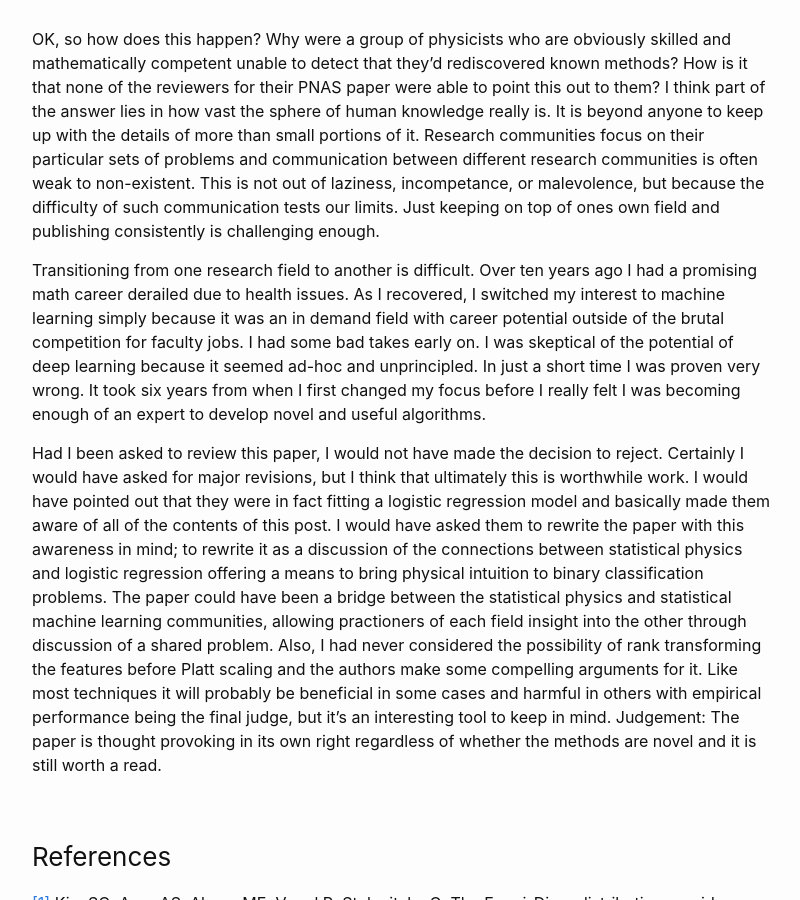
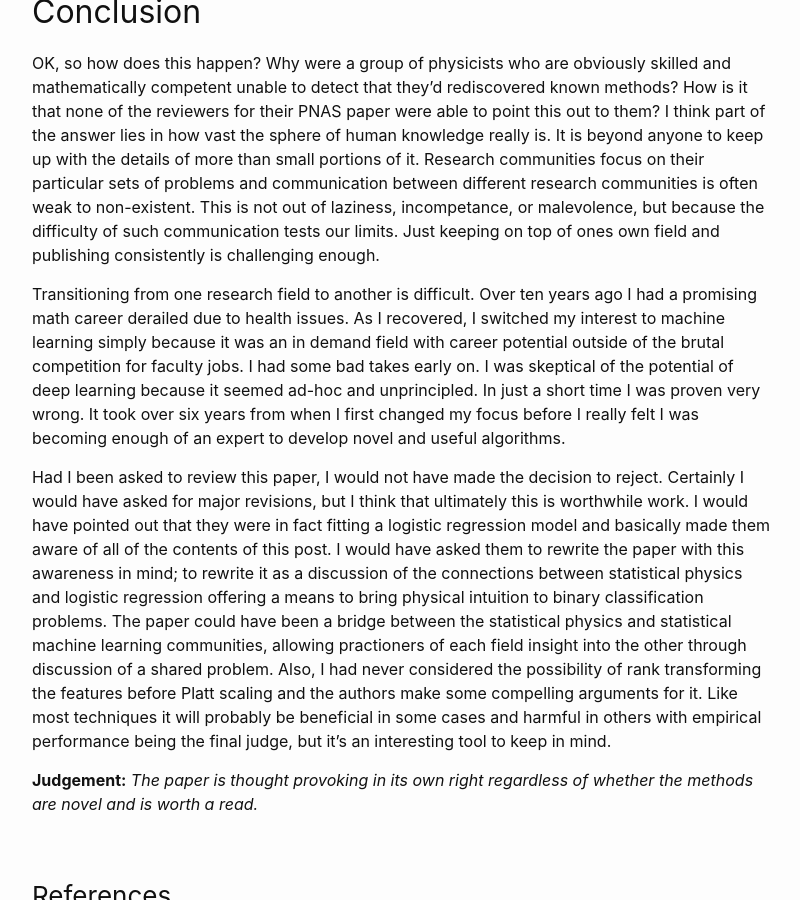
Before and after one commit to steppi/steppi.github.io, a Jekyll site: the page built from _posts/2021-10-01-fermi-dirac.md, in a window 1280 px wide and 900 px high, scrolled down 12914 px. Shown: the whole window, without its empty margins (238-1038 px from the left). Built offline with Jekyll 4.4.1, drawn with Linux system fonts in a browser that asks for light colours; some of the changed text lies outside the part shown.

Commit message:
Small edits

```diff
--- a/_posts/2021-10-01-fermi-dirac.md
+++ b/_posts/2021-10-01-fermi-dirac.md
@@ -655,7 +657,7 @@ I switched my interest to machine learning simply because it was an in demand
 field with career potential outside of the brutal competition for faculty jobs.
 I had some bad takes early on. I was skeptical of the potential of deep learning
 because it seemed ad-hoc and unprincipled. In just a short time I was proven
-very wrong. It took six years from when I first changed my focus before I
+very wrong. It took over six years from when I first changed my focus before I
 really felt I was becoming enough of an expert to develop novel and useful
 algorithms.
 
@@ -674,9 +676,11 @@ through discussion of a shared problem. Also, I had never considered the
 possibility of rank transforming the features before Platt scaling and the authors
 make some compelling arguments for it. Like most techniques it will probably
 be beneficial in some cases and harmful in others with empirical performance
-being the final judge, but it's an interesting tool to keep in mind. Judgement:
-The paper is thought provoking in its own right regardless of whether the methods
-are novel and it is still worth a read.
+being the final judge, but it's an interesting tool to keep in mind.
+
+**Judgement:**
+*The paper is thought provoking in its own right regardless of whether the methods
+are novel and is worth a read.*
 
 
 ### References
```
Also changed, not shown: other parts of _posts/2021-10-01-fermi-dirac.md (+3 -1 lines).
